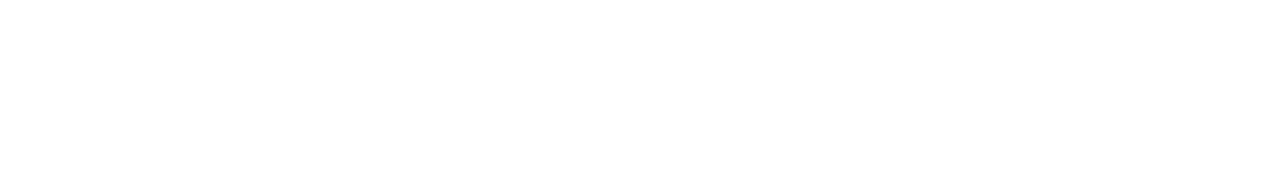
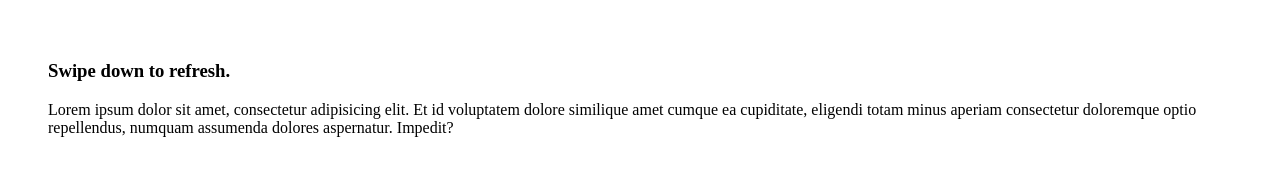
Before and after one commit to yishiashia/swipe-to-refresh, a website with bundled scripts: page public/index.html in a window 1280 px wide. Shown: the top 177 px of the page. Built offline with nearby package versions, Linux system fonts and the light colour scheme.

Commit message:
chore: update README.md and demo image

```diff
--- a/package.json
+++ b/package.json
@@ -1,6 +1,6 @@
 {
   "name": "swipe-to-refresh",
-  "version": "1.0.0",
+  "version": "1.0.3",
   "description": "A WebComponent to pull the window down and refresh",
   "main": "./dist/swipe-refresh.js",
   "types": "./types/index.d.ts",
--- a/public/index.html
+++ b/public/index.html
@@ -17,6 +17,11 @@
 </head>
 <body onload="init()">
   <swipe-refresh></swipe-refresh>
-  <div style="width: 100%; height: 150vh;"></div>
+  <div style="width: 100%; height: 150vh;">
+    <div style="margin: 20px; padding: 20px;">
+      <h3>Swipe down to refresh.</h3>
+      <p>Lorem ipsum dolor sit amet, consectetur adipisicing elit. Et id voluptatem dolore similique amet cumque ea cupiditate, eligendi totam minus aperiam consectetur doloremque optio repellendus, numquam assumenda dolores aspernatur. Impedit?</p>
+    </div>
+  </div>
 </body>
 </html>
```
Also changed, not shown: README.md, build/dev.ts, 1 other file.
